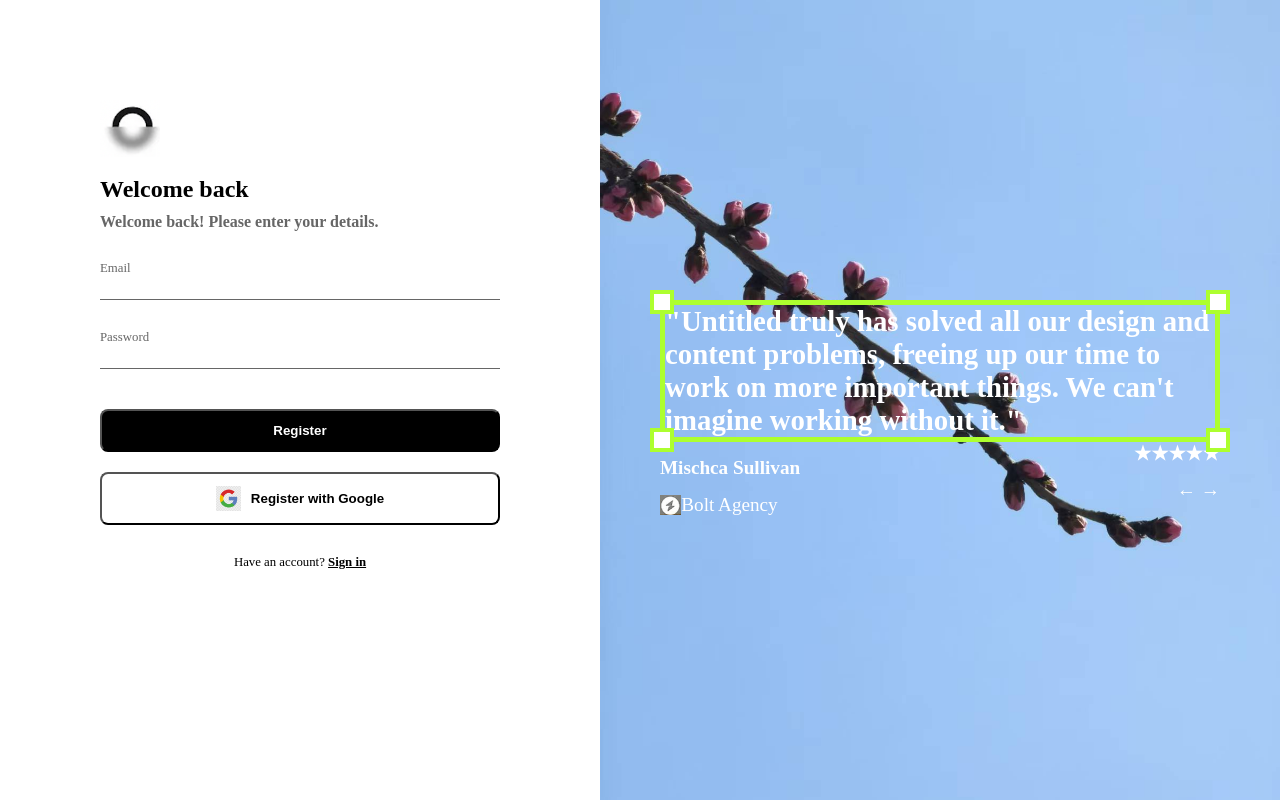
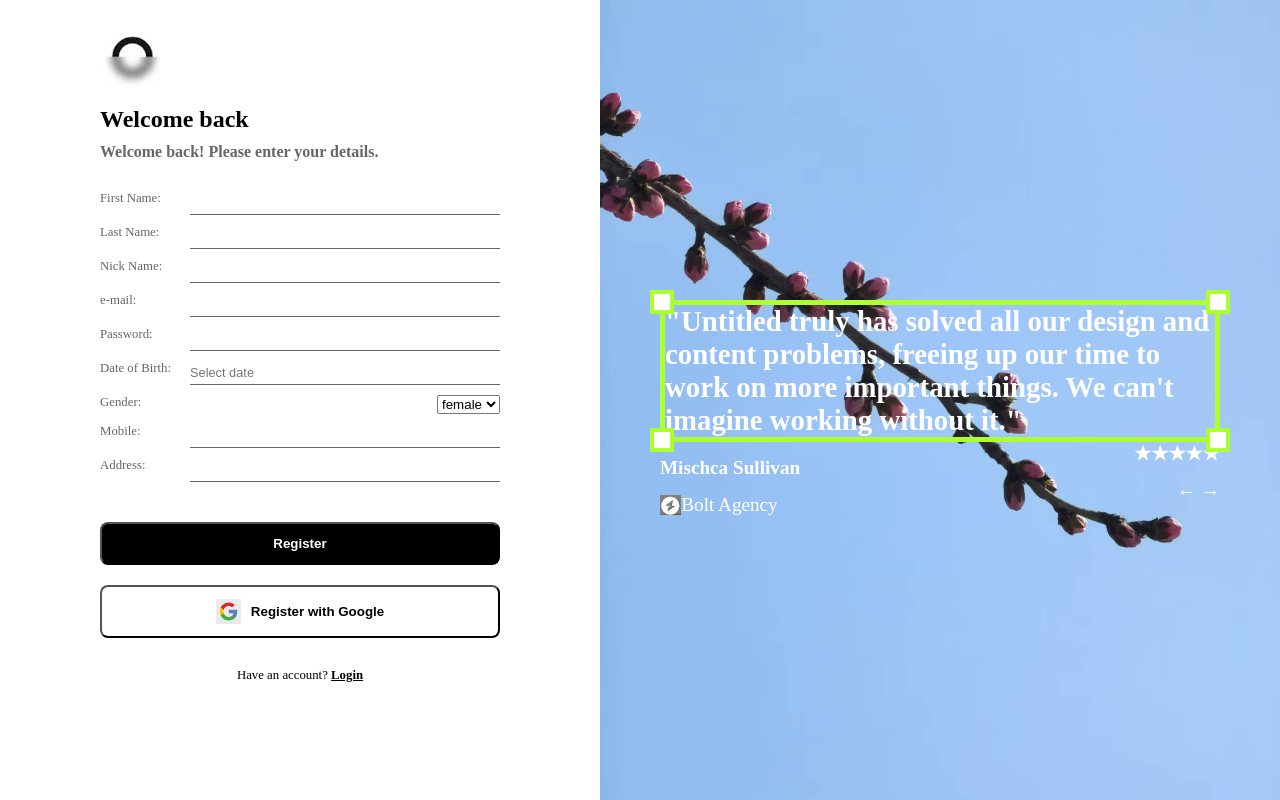
Before and after one commit to Vivienne0528/WELCOME, a Next.js app: page /register in a window 1280 px wide. Built offline with nearby package versions, Linux system fonts and the light colour scheme.

Commit message:
use react hook form

```diff
--- a/src/pages/register/index.tsx
+++ b/src/pages/register/index.tsx
@@ -1,62 +1,111 @@
-// src/components/Register.tsx
-"use client";
+import { Controller, SubmitHandler, useForm } from "react-hook-form";
+import ReactDatePicker from "react-datepicker";
+import { IFormInput } from '@/types/types';
+import { useRouter } from 'next/navigation';
 import { useAuth } from "@/utils/useAuth";
-import { useRouter } from "next/navigation";
-import { FormEvent } from "react";
+
+
 
 const Register = () => {
-    const router = useRouter();
+    const { register, handleSubmit, formState: { errors }, control } = useForm<IFormInput>();
+    const router = useRouter()
+    const { isSubmitted, setIsSubmitted, existUser } = useAuth();
+    const onSubmit: SubmitHandler<IFormInput> = (data) => {
+        if (existUser.email == data.email) {
+            alert("Email had been registered, Please sign in.")
+        } else {
+            setIsSubmitted(true);
+            alert(JSON.stringify(data))
+        }
+    };
+    return (
+        <form onSubmit={handleSubmit(onSubmit)} className='login-form'>
+            <div>
+                <label htmlFor='firstName'>First Name: </label>
+                <input id='firstName' {...register("firstName", { required: "First name is required." })} />
 
-    const {
-        user,
-        setUser,
-        message,
-        setMessage,
-        messageType,
-        setMessageType,
-        isEmailValid,
-        isPasswordValid,
-        isEmailRegistered,
-        registeredUsers,
-        setRegisteredUsers
-    } = useAuth();
-    const handleRegister = (e: FormEvent) => {
-        e.preventDefault()
-        setMessageType("error")
-        switch (true) {
-            case !isEmailValid:
-                setMessage("Please enter a valid email address (e.g., user@example.com).")
-                break
-            case isEmailRegistered:
-                setMessage("Email had been registered, Please sign")
-                break
-            case !isEmailRegistered && !isPasswordValid:
-                setMessage("Please enter a password with at least 6 characters.")
-                break
-            default:
-                setMessage("Register successfully, Please sign in.")
-                setMessageType("success")
-                const updatedUsers = [...registeredUsers, user]; // 创建新数组
-                setRegisteredUsers(updatedUsers);
-                localStorage.setItem("users", JSON.stringify(updatedUsers));
-                // registeredUsers.push(user)
-                // localStorage.setItem("users", JSON.stringify(registeredUsers))
-                break
-        }
-    }
+            </div>
+            <span className='message error'>{errors.firstName?.message}</span>
+            <div>
+                <label htmlFor='lastName'>Last Name: </label>
+                <input id='lastName' {...register("lastName", { required: "Last name is required." })} />
 
-    return (
-        <form className='login-form' onSubmit={handleRegister}>
-            <label htmlFor='email'>Email</label>
-            <input id='email' type="email" required value={user.email} onChange={(e) => setUser({ ...user, email: e.target.value })} />
-            <label htmlFor='password' className='password'>Password</label>
-            <input id='password' type="password" required value={user.password} onChange={(e) => setUser({ ...user, password: e.target.value })} />
+            </div>
+            <span className='message error'>{errors.lastName?.message}</span>
+            <div>
+                <label htmlFor='nickName'>Nick Name: </label>
+                <input id='nickName' {...register("nickName")} />
+
+            </div>
+            <span className='message error'>{errors.nickName?.message}</span>
+            <div>
+                <label htmlFor='email'>e-mail: </label>
+                <input id='email' type='email'  {...register("email", {
+                    required: "Email is required.",
+                    pattern: {
+                        value: /^[^\s@]+@[^\s@]+\.[^\s@]+$/,
+                        message: 'Please enter a valid email address (e.g., user@example.com).'
+                    }
+                })} />
+
+            </div>
+            <span className='message error'>{errors.email?.message}</span>
+            <div>
+                <label htmlFor='password'>Password: </label>
+                <input id='password' type='password' minLength={6} {...register("password", { required: "Password is required." })} />
+            </div>
+            <span className='message error'>{errors.password?.message}</span>
+            <div>
+                <label htmlFor='dateOfBirth'>Date of Birth: </label>
+                {/* <input id='dateOfBirth' {...register("dateOfBirth", { required: 'Date of birth is required.' })} /> */}
+                <Controller
+                    control={control}
+                    name="ReactDatepicker"
+                    render={({ field: { value, ...fieldProps } }) => {
+                        return (
+                            <ReactDatePicker
+                                {...fieldProps}
+                                className="input"
+                                placeholderText="Select date"
+                                selected={value}
+                            />
+                        );
+                    }}
+                />
+            </div>
+            <span className='message error'>{errors.dateOfBirth?.message}</span>
+            <div>
+                <label htmlFor='gender'>Gender: </label>
+                <select id='gender '{...register("gender", { required: "Gender is required." })}>
+                    <option value="female">female</option>
+                    <option value="male">male</option>
+                    <option value="other">other</option>
+                </select>
+            </div>
+            <span className='message error'>{errors.gender?.message}</span>
+            <div>
+                <label htmlFor='mobile'>Mobile: </label>
+                <input id='mobile' {...register("mobile", { required: "Mobile number is required.", pattern: { value: /^\+?[0-9]{7,15}$/, message: "Please enter a valid mobile number." } })} />
+            </div>
+            <span className='message error'>{errors.mobile?.message}</span>
+            <div>
+                <label>Address: </label>
+                <input {...register("address")} />
+            </div>
             <button className='signin' >Register</button>
             <button className='google-signin'><img src="/img/google.png" alt="googleLogo" />Register with Google</button>
-            <p >Have an account? <a href="#" onClick={() => { router.push('/login'); }}>Sign in</a></p>
-            {message && <p className={`message ${messageType}`}>{message}</p>}
+            <p>Have an account? <a href="#" onClick={() => { router.push('/login') }}>Login</a></p>
+            {isSubmitted && (<p className="message success">Register successfully, please sign in.</p>)}
+            {/* {isSubmitted ?
+                (<p className="message success">Register successfully, please sign in.</p>) :
+                (<p className="message error">Email had been registered, Please sign in.</p>
+                )
+            } */}
+
+
         </form>
-    )
-}
+    );
+};
 
-export default Register
+
+export default Register;
--- a/src/styles/globals.css
+++ b/src/styles/globals.css
@@ -1,5 +1,7 @@
 /* 1. Use a more-intuitive box-sizing model */
-*, *::before, *::after {
+*,
+*::before,
+*::after {
   box-sizing: border-box;
 }
 
@@ -16,84 +18,90 @@
 }
 .login-section {
   width: 100%;
-    min-width:25rem;
-    margin-top: 100px;
+  min-width: 25rem;
+  margin-top: 30px;
   margin-left: 100px;
   margin-right: 100px;
 }
-.welcome{
+.welcome {
   margin-bottom: 30px;
 }
-.welcome h2{
+.welcome h2 {
   font-size: 1.5rem;
   margin-bottom: 10px;
 }
-.welcome h3{
+.welcome h3 {
   font-size: 1rem;
   color: #666;
 }
-.welcome img{
+.welcome img {
   width: 60px;
   margin-bottom: 15px;
 }
-.login-form{
+.login-form {
   display: flex;
   flex-direction: column;
 }
-.login-form label,input{
+.login-form div {
+  display: flex;
+  justify-content: space-between;
+}
+.login-form label,
+input {
   font-size: 0.8rem;
   color: #666;
-
 }
- .login-form input{
+.login-form input {
+  width: 310px;
   border: none;
   border-bottom: 1px solid #666;
-     height:1.5rem;
+  height: 1.5rem;
 }
- .password{
+.password {
   margin-top: 30px;
 }
-.login-form button{
+.login-form button {
   font-weight: 600;
   padding: 12px;
   border-radius: 8px;
 }
 
- .signin{
+.signin {
   background-color: #000;
   color: #fff;
   margin-top: 40px;
   margin-bottom: 20px;
 }
- .google-signin{
+.google-signin {
   background-color: #fff;
   color: #000;
   display: flex;
   justify-content: center;
   align-items: center;
 }
- .google-signin img{
+.google-signin img {
   width: 25px;
   margin-right: 10px;
 }
-.login-form p{
+.login-form p {
   font-size: 0.8rem;
   text-align: center;
   color: black;
   margin-top: 30px;
 }
-.login-form a{
+.login-form a {
   color: #000;
   font-weight: 600;
 }
+
 .message {
   font-size: 0.8rem;
   margin-top: 10px;
 }
-.message.error{
+.message.error {
   color: red;
 }
-.message.success{
+.message.success {
   color: green;
 }
 .intro-section {
@@ -107,68 +115,71 @@
   padding-top: 300px;
 }
 
-.intro-section p{
+.intro-section p {
   font-size: 1.8rem;
   font-weight: 600;
   border: greenyellow solid 5px;
   text-align: left;
 }
-.square-group{
+.square-group {
   position: relative;
 }
-.square-one,.square-two,.square-three,.square-four{
+.square-one,
+.square-two,
+.square-three,
+.square-four {
   position: absolute;
   width: 1.5rem;
-  height:1.5rem;
+  height: 1.5rem;
   background-color: #fff;
   border: greenyellow solid 0.3rem;
 }
-.square-one{
+.square-one {
   top: -0.6rem;
   left: -0.6rem;
 }
-.square-two{
+.square-two {
   top: -0.6rem;
   right: -0.6rem;
 }
-.square-three{
+.square-three {
   bottom: -0.6rem;
   left: -0.6rem;
 }
-.square-four{
-  bottom:-0.6rem;
+.square-four {
+  bottom: -0.6rem;
   right: -0.6rem;
 }
 
-.intro-section span{
+.intro-section span {
   margin-top: 15px;
 }
-.author{
+.author {
   font-size: 1.2rem;
   font-weight: 600;
   display: flex;
   justify-content: space-between;
 }
-.company{
+.company {
   font-size: 1.2rem;
   display: flex;
   justify-content: space-between;
 }
-.company span{
+.company span {
   display: flex;
   align-items: center;
 }
-.company span img{
+.company span img {
   height: 20px;
 }
 
 /* 小屏幕 */
 @media screen and (max-width: 768px) {
-  main{
+  main {
     flex-direction: column;
     align-items: center;
   }
-  .login-section{
+  .login-section {
     padding: 8px;
   }
 }
--- /dev/null
+++ b/src/types/types.ts
@@ -0,0 +1,17 @@
+enum GenderEnum {
+  female = "female",
+  male = "male",
+  other = "other",
+}
+export interface IFormInput {
+  firstName: String;
+  lastName: String;
+  nickName: String;
+  email: String;
+  password: String;
+  dateOfBirth: Date;
+  gender: GenderEnum;
+  mobile: String;
+  address: String;
+  ReactDatepicker: Date;
+}
--- a/src/utils/useAuth.tsx
+++ b/src/utils/useAuth.tsx
@@ -1,30 +1,15 @@
 // src/utils/useAuth.tsx
 "use client"
-import { useEffect, useState } from "react";
-import { validateEmail, validatePassword } from "./validators";
+import { useState } from "react";
 
-
-//任何引用useXXX的自定义function都是use hooks 自定义的
 export const useAuth = () => {
     const [user, setUser] = useState({
         email: '',
         password: ''
     });
-    const [message, setMessage] = useState('');
-    const [messageType, setMessageType] = useState<"success" | "error">("error")
 
-    const [registeredUsers, setRegisteredUsers] = useState<{ email: string, password: string }[]>([])
-    useEffect(() => {
-        if (typeof window !== 'undefined') {
-            setRegisteredUsers(JSON.parse(localStorage.getItem("users") || '[]'))
-        }
-    }, [])
-    // const registeredUsers = JSON.parse(localStorage.getItem("users") || '[]');
+    const existUser = { "email": "vivienne0528.gu@gmail.com", "password": "111111" }
+    const [isSubmitted, setIsSubmitted] = useState(false);
 
-    const isEmailValid = validateEmail(user.email);
-    const isPasswordValid = validatePassword(user.password);
-    const isEmailRegistered = registeredUsers.some((existUser: { email: string; }) => existUser.email === user.email);
-    const isPasswordCorrect = registeredUsers.some((existUser: { password: string; }) => existUser.password === user.password);
-
-    return { user, setUser, message, setMessage, messageType, setMessageType, isEmailValid, isPasswordValid, isEmailRegistered, isPasswordCorrect, registeredUsers, setRegisteredUsers };
+    return { user, setUser, isSubmitted, setIsSubmitted, existUser };
 };
```
Also changed, not shown: package.json (+6 -4 lines), src/pages/login/index.tsx (+35 -40 lines), src/utils/validators.tsx (deleted, +0 -10 lines), 1 other file (tests, documents, lock files or other folders). Lines whose indentation alone changed are shown as unchanged.
